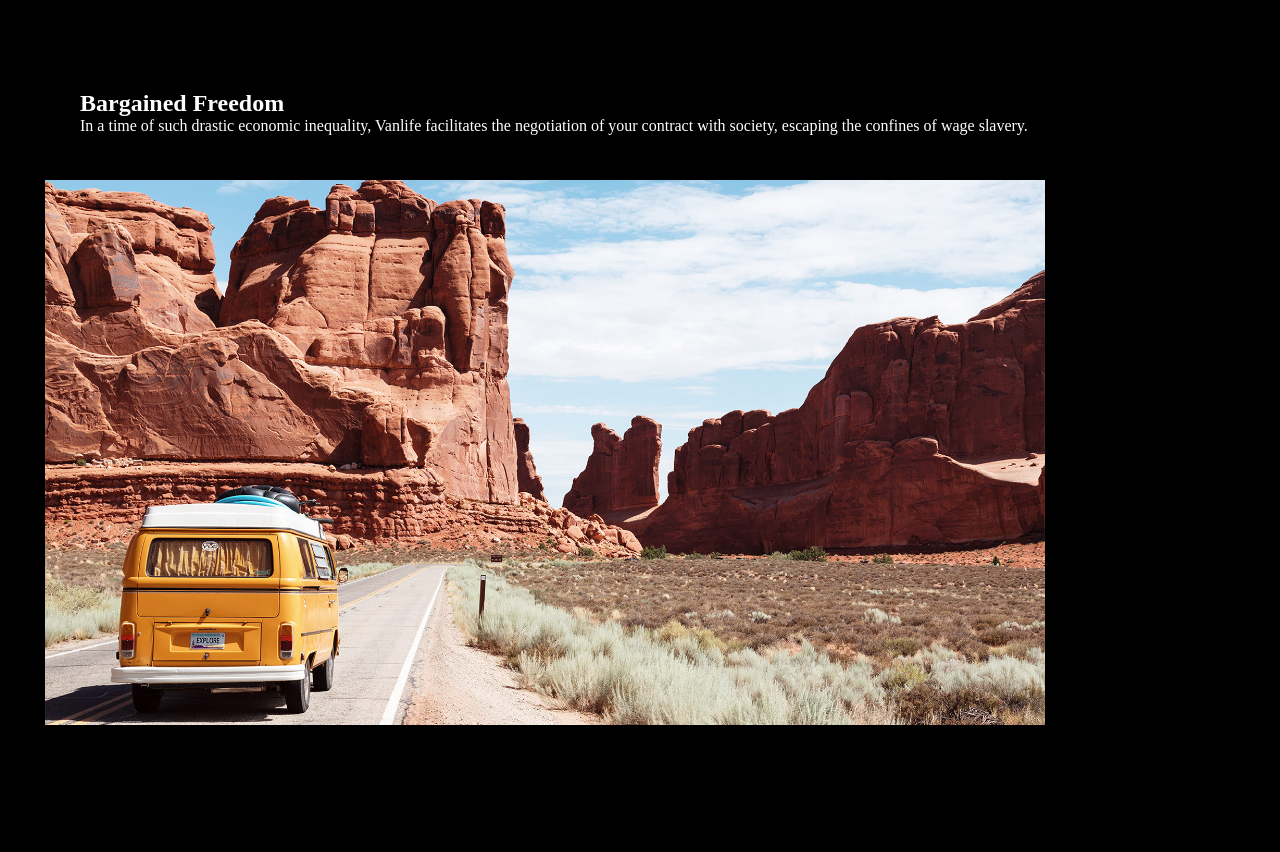
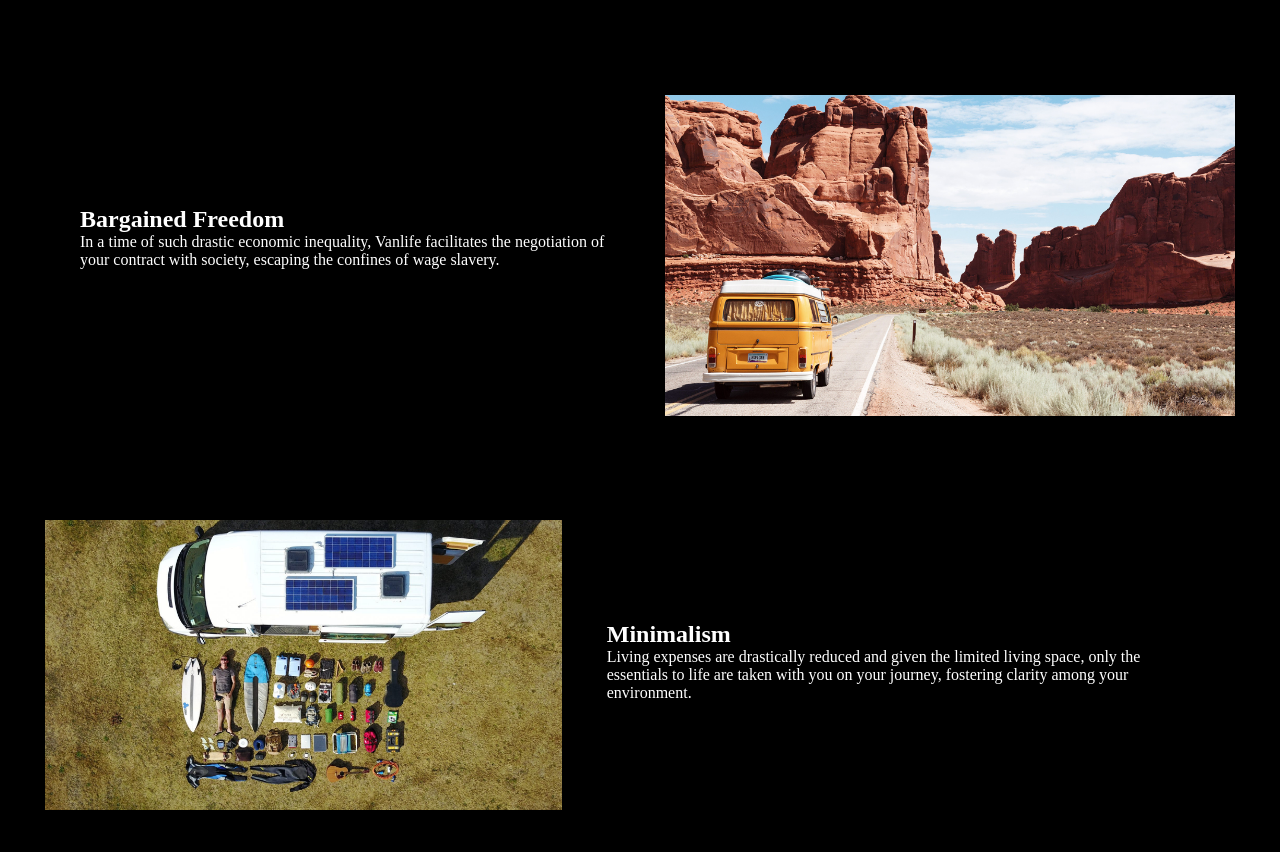
Before and after one commit to frrf/vanlife_website, a plain HTML site: page index.html in a window 1280 px wide. Shown: the part 800-1652 px from the top of the page. Drawn offline with Linux system fonts and the light colour scheme; a web font is replaced by a local one.

Commit message:
fixed info page structure, responsive take 2

```diff
--- a/styles.css
+++ b/styles.css
@@ -110,10 +110,3 @@ main {
     flex-direction: column-reverse;
   }
 }
-
-
-@media screen and (min-width: 782px) {
-  .scroll-section__info {
-    display: block;
-  }
-}
```
Also changed, not shown: info.html (+5 -0 lines).
